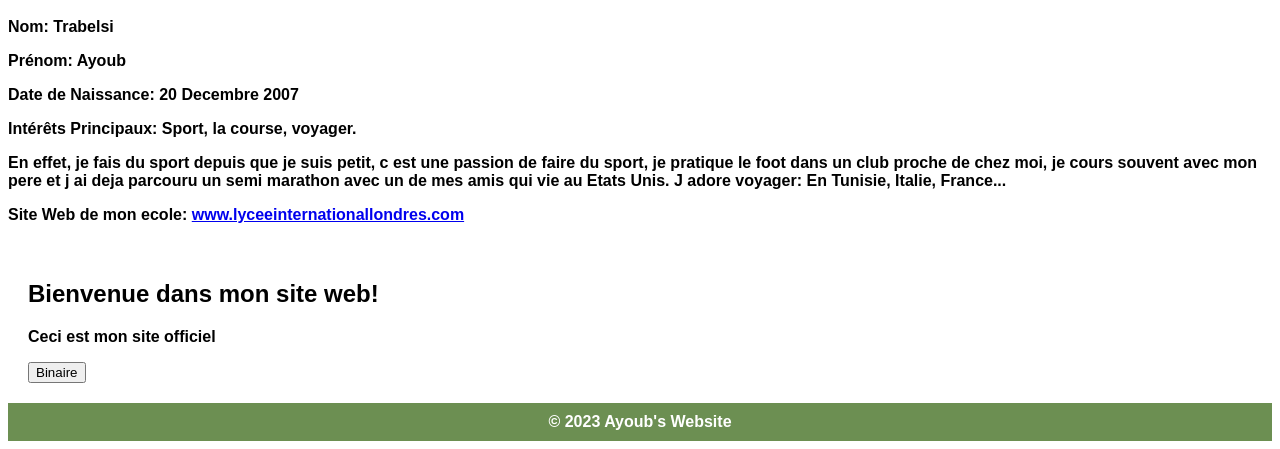
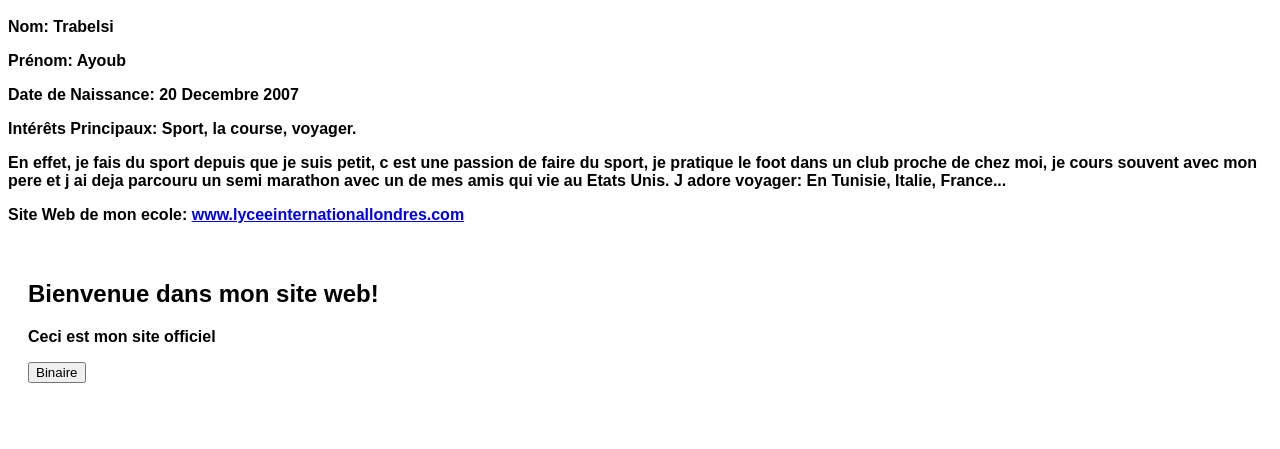
Before and after one commit to Atesi7/html, a plain HTML site: page index.html in a window 1280 px wide. Shown: the part 721-1170 px from the top of the page. After the commit the page ends 1132 px from the top, so only its background shows below. Drawn offline with Linux system fonts and the light colour scheme.

Commit message:
Update index.html

```diff
--- a/index.html
+++ b/index.html
@@ -24,12 +24,7 @@
         main {
             padding: 20px;
         }
-        footer {
-            background-color: rgb(108, 143, 82);
-            color: rgb(255, 255, 255);
-            padding: 10px;
-            text-align: center;
-        }
+
     </style>
 </head>
 <body>
@@ -59,8 +54,6 @@
 </a>
 
     </main>
-    <footer>
-        &copy; 2023 Ayoub's Website
-    </footer>
+
 </body>
 </html>
```
